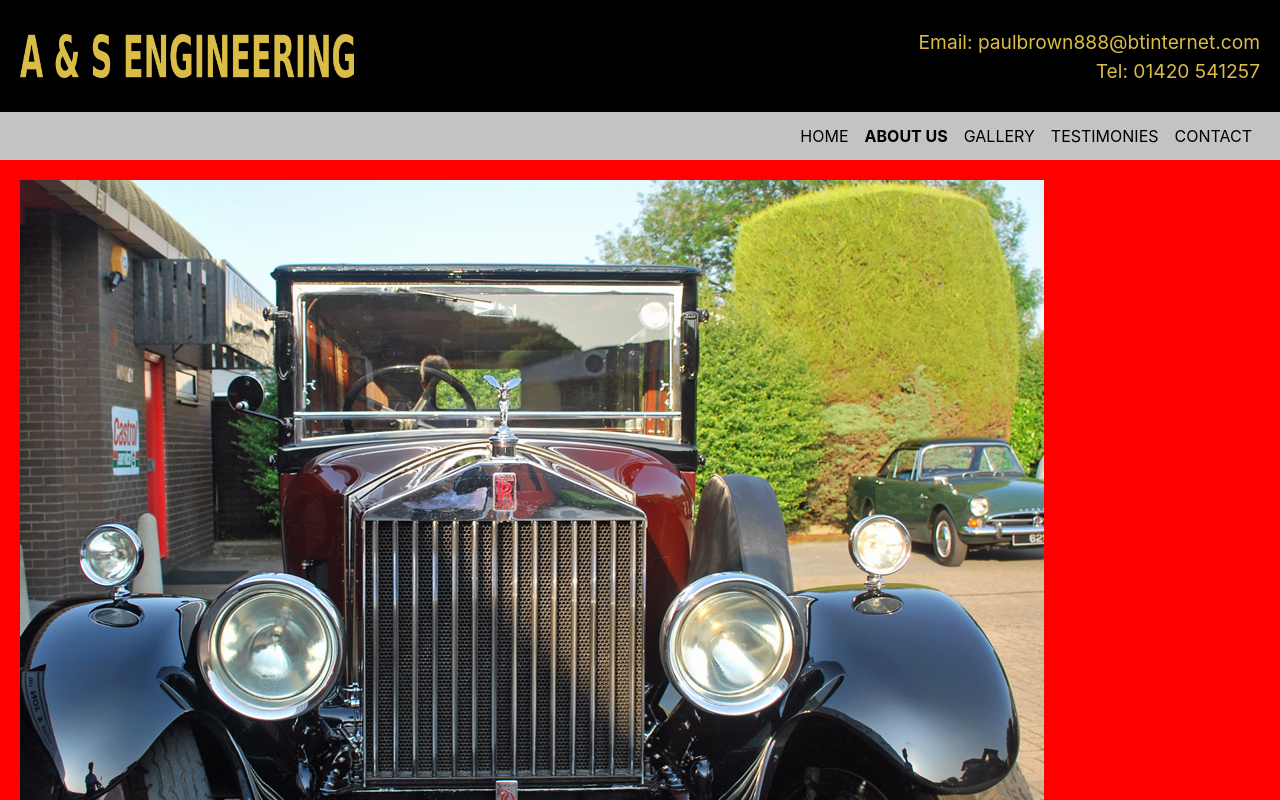
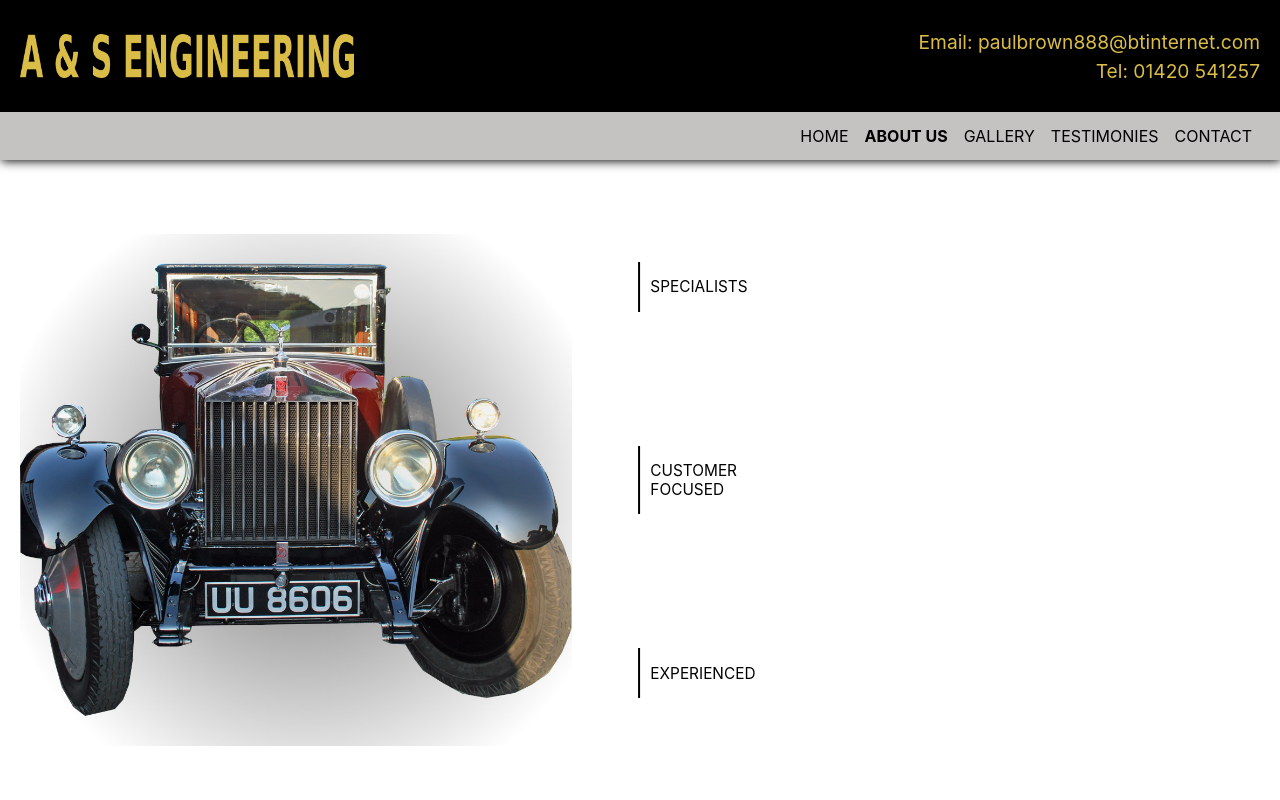
Before and after one commit to RDoneux/as-website-frontend, a React (Create React App) app: page /about-us in a window 1280 px wide. Shown: the top 800 px of the page. Built offline with nearby package versions, Linux system fonts and the light colour scheme.

Commit message:
updates about us page for mobile

```diff
--- a/src/App.tsx
+++ b/src/App.tsx
@@ -17,13 +17,21 @@ class App extends React.Component<AppProps> {
 
   render() {
     return (
-      <div style={{ display: 'flex', flexDirection: 'column' }}>
+      <div style={{
+        display: 'flex',
+        flexDirection: 'column'
+      }}>
         <BrowserRouter>
-          <div style={{ height: '20vh' }}>
+          <div style={{
+            height: '20vh',
+          }}>
             <TitleBar />
             <Route render={(props) => <NavigationBar {...props} />} />
           </div>
-          <div style={{ flexGrow: 1 }}>
+          <div style={{
+            height: '80vh',
+            userSelect: 'none',
+          }}>
             <Switch>
               <Route path="/" component={Home} exact />
               <Route path="/about-us" component={AboutUs} exact />
--- /dev/null
+++ b/src/pages/about/AboutUs.module.css
@@ -0,0 +1,49 @@
+.container {
+    display: flex;
+    height : 100%;
+}
+
+.main_image {
+    margin       : 20px;
+    margin-bottom: 0px;
+    height       : 80%;
+    max-width    : 50vw;
+    max-height   : 50vw;
+    align-self   : center;
+}
+
+
+.information_wrapper {
+    width          : 100%;
+    height         : 80%;
+    margin         : 0px;
+    max-width      : 100vw;
+    max-height     : 50vw;
+    align-self     : center;
+    display        : flex;
+    flex-direction : column;
+    justify-content: space-between;
+    overflow-x     : hidden;
+}
+
+@media screen and (max-width: 400px) {
+    .container {
+        flex-direction: column;
+    }
+
+    .main_image {
+        /* min-width : 60vw; */
+        display     : block;
+        min-height  : 25vh;
+        min-width   : 25vh;
+        aspect-ratio: 1;
+        align-self  : center;
+    }
+
+    .information_wrapper {
+        flex-grow : 1;
+        min-width : 90vw;
+        min-height: 40vh;
+        align-self: center;
+    }
+}
--- a/src/pages/about/AboutUs.tsx
+++ b/src/pages/about/AboutUs.tsx
@@ -1,30 +1,22 @@
 import React from 'react'
-import { withStyles, WithStyles, createStyles } from '@material-ui/styles'
 import MainImage from '../../assets/about-us/About_Us_Main_Image.jpg'
 import ExpandableInformation from './ExpandableInformation'
+import Styles from './AboutUs.module.css'
 
-interface AboutUsProps extends WithStyles<typeof styles> {
+interface AboutUsProps {
 
 }
 
 class AboutUs extends React.Component<AboutUsProps> {
 
     render() {
-        const classes = this.props.classes
         return (
-            <div className={classes.container}>
-                <img className={classes.main_image} src={MainImage} alt="" />
-                <div className={classes.information_wrapper}>
-                    <ExpandableInformation />
-                    <ExpandableInformation />
-                    <ExpandableInformation />
-                    <ExpandableInformation />
-                    <ExpandableInformation />
-                    <ExpandableInformation />
-                    <ExpandableInformation />
-                    <ExpandableInformation />
-                    <ExpandableInformation />
-
+            <div className={Styles.container}>
+                <img className={Styles.main_image} src={MainImage} alt="" />
+                <div className={Styles.information_wrapper}>
+                    <ExpandableInformation title="SPECIALISTS" information="A & S Engineering is a Rolls-Royce and Bentley Specialist only working on classic Rolls-Royce and Bentley vehicles. We have extensive experience in all pre and post war classic and vintage Rolls-Royce and Bently cars, from 1900 to 1980, including the Sliver Ghost and the Shadow 2." />
+                    <ExpandableInformation title="CUSTOMER FOCUSED" information="A small company that provides a tailor-made service to every clients' requirements. A & S Engineering provide all mechanical restoration work from chassis upwards. Also, bodywork, re-trim work and upholstery work can be carried out by arrangement" />
+                    <ExpandableInformation title="EXPERIENCED" information="Lorem ipsum dolor sit amet, consectetur adipiscing elit, sed do eiusmod tempor incididunt ut labore et dolore magna aliqua. Volutpat maecenas volutpat blandit aliquam etiam erat. Pellentesque eu tincidunt tortor aliquam nulla facilisi. Enim eu turpis egestas pretium aenean." />
                 </div>
             </div>
         )
@@ -32,29 +24,4 @@ class AboutUs extends React.Component<AboutUsProps> {
 
 }
 
-const styles = createStyles({
-
-    container: {
-        display: 'flex',
-        //flexGrow: 1,
-        height: '100%',
-        background: 'red',
-    },
-
-    main_image: {
-        margin: '20px',
-        height: '75%',
-        alignSelf: 'flex-start',
-    },
-
-    information_wrapper: {
-        background: 'red',
-        width: '100%',
-        height: '75%',
-        margin: '20px',
-        alignSelf: 'flex-start  ',
-    }
-
-})
-
-export default withStyles(styles)(AboutUs)
+export default AboutUs
--- a/src/pages/about/ExpandableInformation.module.css
+++ b/src/pages/about/ExpandableInformation.module.css
@@ -1,20 +1,54 @@
-.container{
-    background-color: black;
-    height: 26%;
-    margin-bottom: 8%;
-    /* min-width: 100px; */
+.content {
+    display                   : flex;
+    justify-content           : space-between;
+    transform                 : translate(-80%, 0px);
+    width                     : 85%;
+    text-align                : center;
+    position                  : relative;
+    transition-property       : transform;
+    transition-duration       : .8s;
+    transition-timing-function: ease-in-out;
+    }
+
+.content:hover {
+    transform: translate(0px, 0px);
 }
-.content{
-    background-color: blue;
-    flex-grow: 1;
-    min-height: 100%;
-    width: 3%;
-    position: relative;
-    transition-property: width;
-    transition-duration: .8s;
+
+.content_showing {
+    display                   : flex;
+    justify-content           : space-between;
+    width                     : 85%;
+    text-align                : center;
+    position                  : relative;
+    transform                 : translate(0px, 0px);
+    transition-property       : transform;
+    transition-duration       : .8s;
     transition-timing-function: ease-in-out;
 }
-.content:hover{
-    width: 100%;
-    /* height: 100%; */
+
+.title {
+    align-self  : center;
+    text-align  : left;
+    height      : 100%;
+    min-width   : 10%;
+    padding-left: 10px;
+    border-left : 2px solid black;
+    font-size   : 1.2vw;
 }
+
+.information {
+    align-self   : center;
+    text-align   : left;
+    padding-right: 15%;
+    font-size    : 1.2vw;
+}
+
+@media screen and (max-width: 400px) {
+    .title {
+        font-size: 2vh;
+    }
+
+    .information {
+        font-size: 1.2vh;
+    }
+}
--- a/src/pages/about/ExpandableInformation.tsx
+++ b/src/pages/about/ExpandableInformation.tsx
@@ -1,16 +1,41 @@
 import React from 'react'
-import styles from  '../about/ExpandableInformation.module.css'
+import styles from '../about/ExpandableInformation.module.css'
 
 interface ExpandableInformationProps {
-
+    title?: string
+    information?: string
 }
 
-class ExpandableInformation extends React.Component <ExpandableInformationProps> {
+interface ExpandableInformationState {
+    showing: boolean
+}
+
+class ExpandableInformation extends React.Component<ExpandableInformationProps, ExpandableInformationState> {
+
+    constructor(props: ExpandableInformationProps) {
+        super(props)
+        this.state = ({
+            showing: false
+        })
+    }
+
+    handleClick() {
+        this.setState({
+            showing: !this.state.showing
+        })
+    }
+
     render() {
+
         return (
-            <div className={styles.container}>
-                <div className={styles.content}>
-
+            <div>
+                <div className={this.state.showing ? styles.content_showing : styles.content} onClick={() => { this.handleClick() }}>
+                    <div className={styles.information}>
+                        <p>{this.props.information}</p>
+                    </div>
+                    <div className={styles.title}>
+                        <p>{this.props.title}</p>
+                    </div>
                 </div>
             </div>
         )
--- a/src/pages/components/navigation/NavigationBar.module.css
+++ b/src/pages/components/navigation/NavigationBar.module.css
@@ -5,6 +5,7 @@
     box-shadow     : 1px 1px 10px black;
     display        : flex;
     justify-content: flex-end;
+    z-index        : 99;
 }
 
 .wrapper {
```
Also changed, not shown: src/assets/about-us/About_Us_Main_Image.jpg.
